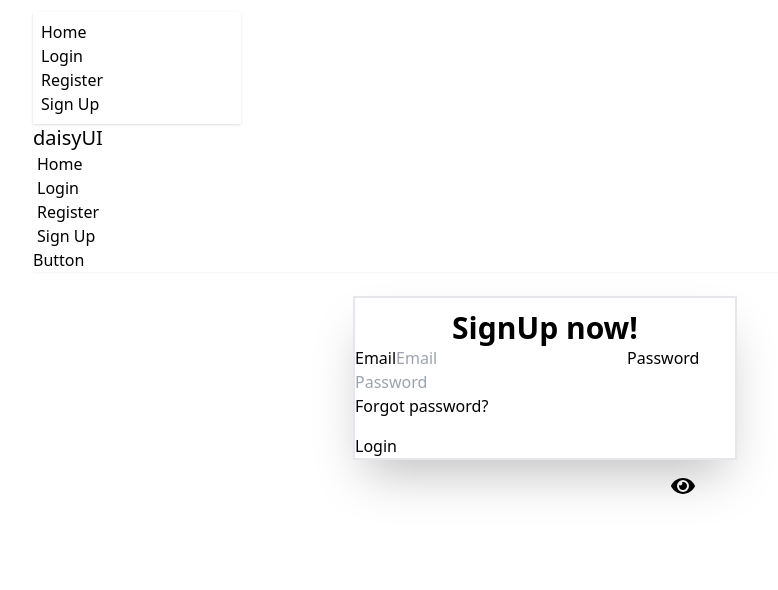
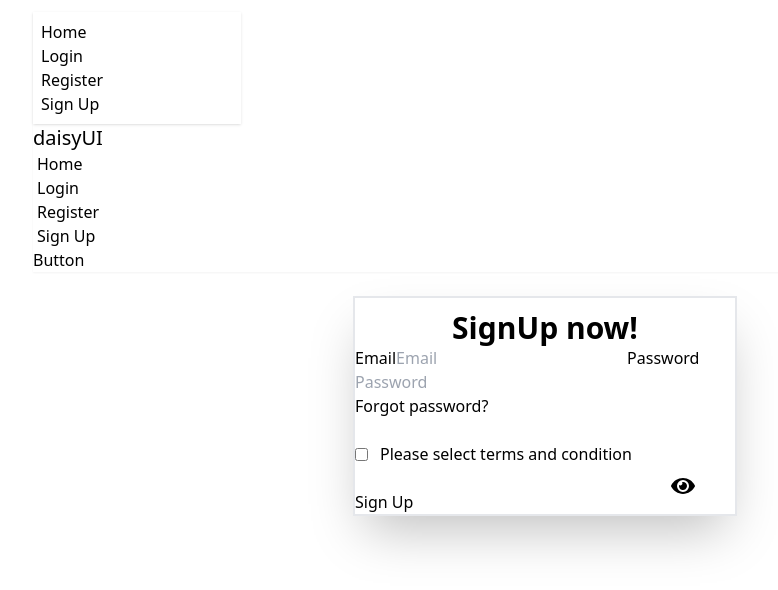
Before and after one commit to tajmirahman/email-password-login, a React (Vite) app in the folder my-project/: page /signUp in a window 1280 px wide. Shown: the top 590 px of the page, without its empty margins (95-873 px from the left). Built offline with nearby package versions, Linux system fonts and the light colour scheme.

Commit message:
checkbox done successfully

```diff
--- a/my-project/src/component/SignUp.jsx
+++ b/my-project/src/component/SignUp.jsx
@@ -14,11 +14,14 @@ const SignUp = () => {
         e.preventDefault();
         const email = e.target.email.value;
         const password = e.target.password.value;
+        const checkbox=e.target.terms.checked;
 
         setErrorMessage('');
         setSuccess(false);
 
-        console.log(email, password);
+        console.log(email, password,checkbox);
+
+
 
         // password validation
         if (password.length < 6) {
@@ -34,6 +37,11 @@ const SignUp = () => {
             return;
         }
 
+        if(!checkbox){
+            setErrorMessage('Please select our terms and condition');
+            return;
+        }
+
         createUserWithEmailAndPassword(auth, email, password)
             .then((result) => {
                 console.log(result)
@@ -43,7 +51,6 @@ const SignUp = () => {
                 console.log('Error', error.message);
                 setErrorMessage(error.message);
                 setSuccess(false)
-
             })
 
     }
@@ -64,9 +71,15 @@ const SignUp = () => {
 
                         <button onClick={() => setShowPasswrod(!showPassword)} className="text-2xl absolute right-10 top-32"><FaEye /></button>
 
+
                         <div><a className="link link-hover">Forgot password?</a></div>
 
-                        <button className="btn btn-neutral mt-4">Login</button>
+                        <div className="flex items-center gap-3 my-6">
+                            <input type="checkbox" name="terms" className="checkbox checkbox-primary" />
+                            <p>Please select terms and condition</p>
+                        </div>
+
+                        <button className="btn btn-neutral ">Sign Up</button>
                     </fieldset>
                 </form>
                 {
```
